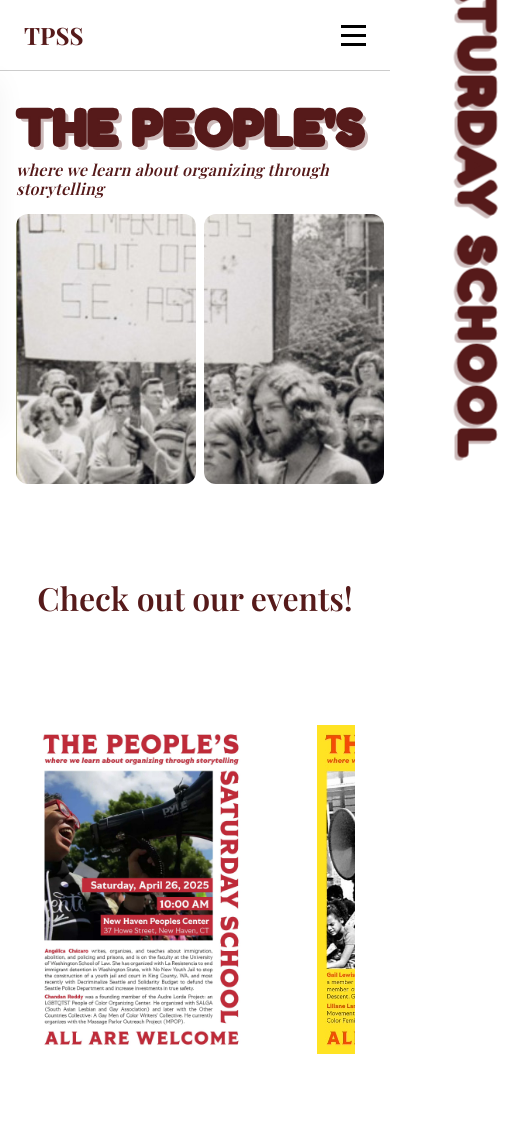
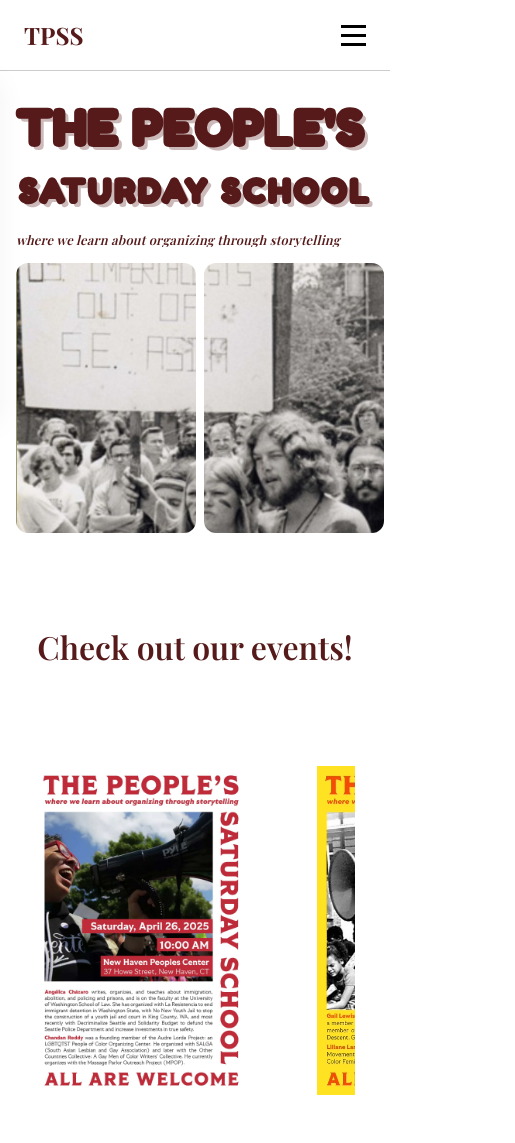
Before and after one commit to alym00sa/Saturday-school, a plain HTML site: page index.html in a window 390 px wide. Shown: the top 1143 px of the page, 515 px wide, since content can reach past the window. Drawn offline with nearby package versions, Linux system fonts and the light colour scheme.

Commit message:
mobile fixing

```diff
--- a/styles.css
+++ b/styles.css
@@ -1053,18 +1053,21 @@ main {
     }
 
     .tagline p {
-        font-size: 1.2rem;
+        font-size: 0.95rem;
         line-height: 1.2;
     }
 
     .saturday-school-vertical {
-        top: 55vh;
-        right: -2rem;
-        z-index: 1000;
+        position: static;
+        transform: none;
+        text-align: center;
+        margin: 2rem 0;
+        padding: 0 1rem;
     }
 
     .saturday-school-vertical h2 {
-        font-size: 4rem;
+        font-size: 2.5rem;
+        line-height: 1;
     }
 
     .welcome-section {
@@ -1073,7 +1076,7 @@ main {
     }
 
     .welcome-section h1 {
-        font-size: 3.5rem;
+        font-size: 2.8rem;
         line-height: 1;
     }
 
@@ -1083,7 +1086,7 @@ main {
 
     .events h2 {
         text-align: center;
-        margin-bottom: 1rem;
+        margin-bottom: 0.5rem;
     }
 
     .frame-text p {
@@ -1211,18 +1214,21 @@ main {
     }
 
     .tagline p {
-        font-size: 1rem;
+        font-size: 0.8rem;
         line-height: 1.2;
     }
 
     .saturday-school-vertical {
-        top: 50vh;
-        right: -3rem;
-        z-index: 1000;
+        position: static;
+        transform: none;
+        text-align: center;
+        margin: 1.5rem 0;
+        padding: 0 0.5rem;
     }
 
     .saturday-school-vertical h2 {
-        font-size: 3rem;
+        font-size: 2rem;
+        line-height: 1;
     }
 
     .welcome-section {
@@ -1231,7 +1237,7 @@ main {
     }
 
     .welcome-section h1 {
-        font-size: 2.5rem;
+        font-size: 2.2rem;
         line-height: 1;
     }
 
```
